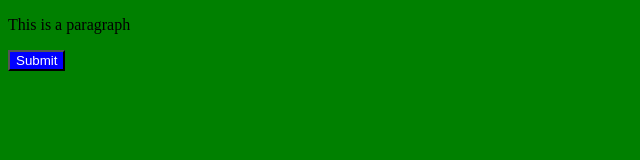
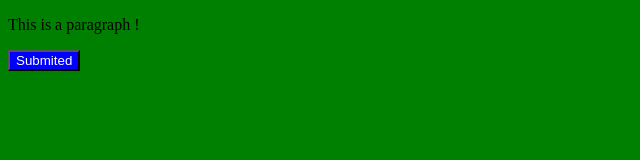
Before and after one commit to NgocLong7901/git-tutorial, a plain HTML site: page index.html in a window 1280 px wide. Shown: the full height of the page, 0-640 px from the left. Drawn offline with Linux system fonts and the light colour scheme.

Commit message:
ud idhtml file

```diff
--- a/index.html
+++ b/index.html
@@ -9,7 +9,7 @@
     <link rel="stylesheet" href="index2.css">
 </head>
 <body>
-    <p>This is a paragraph</p>
-    <button>Submit</button>
+    <p>This is a paragraph !</p>
+    <button>Submited</button>
 </body>
 </html>
```
